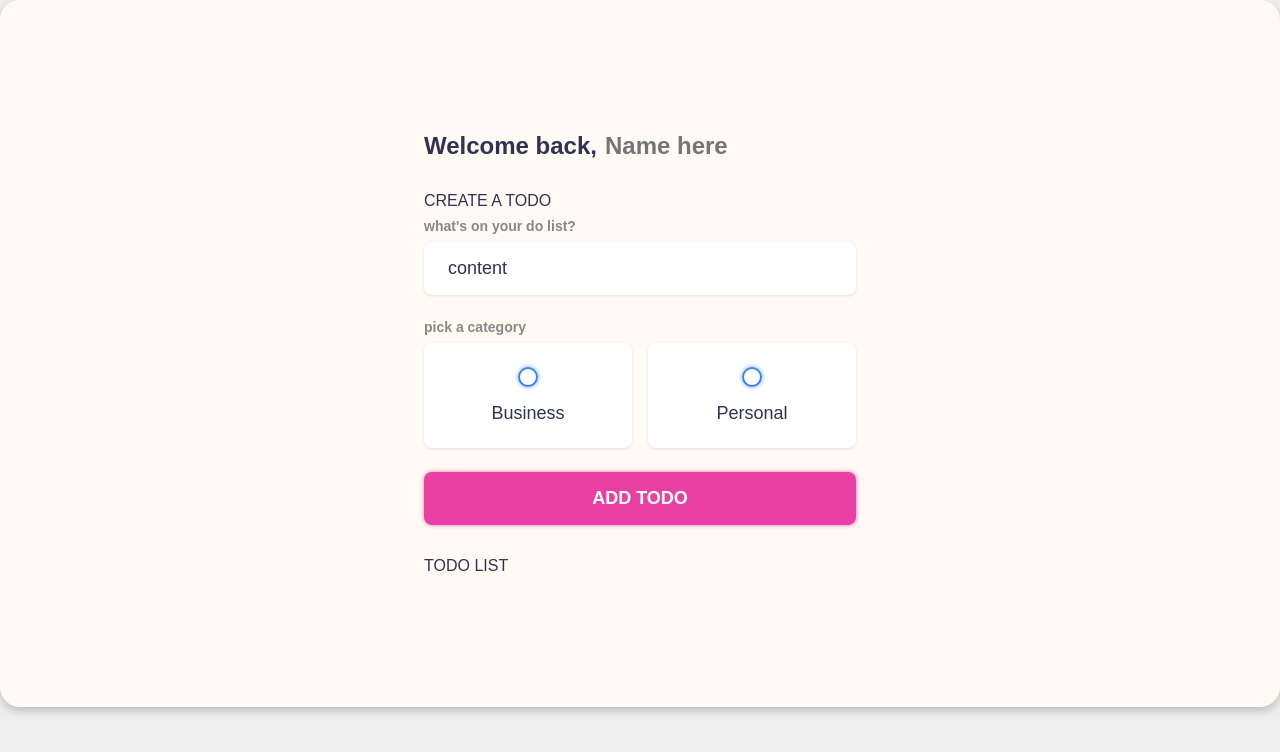
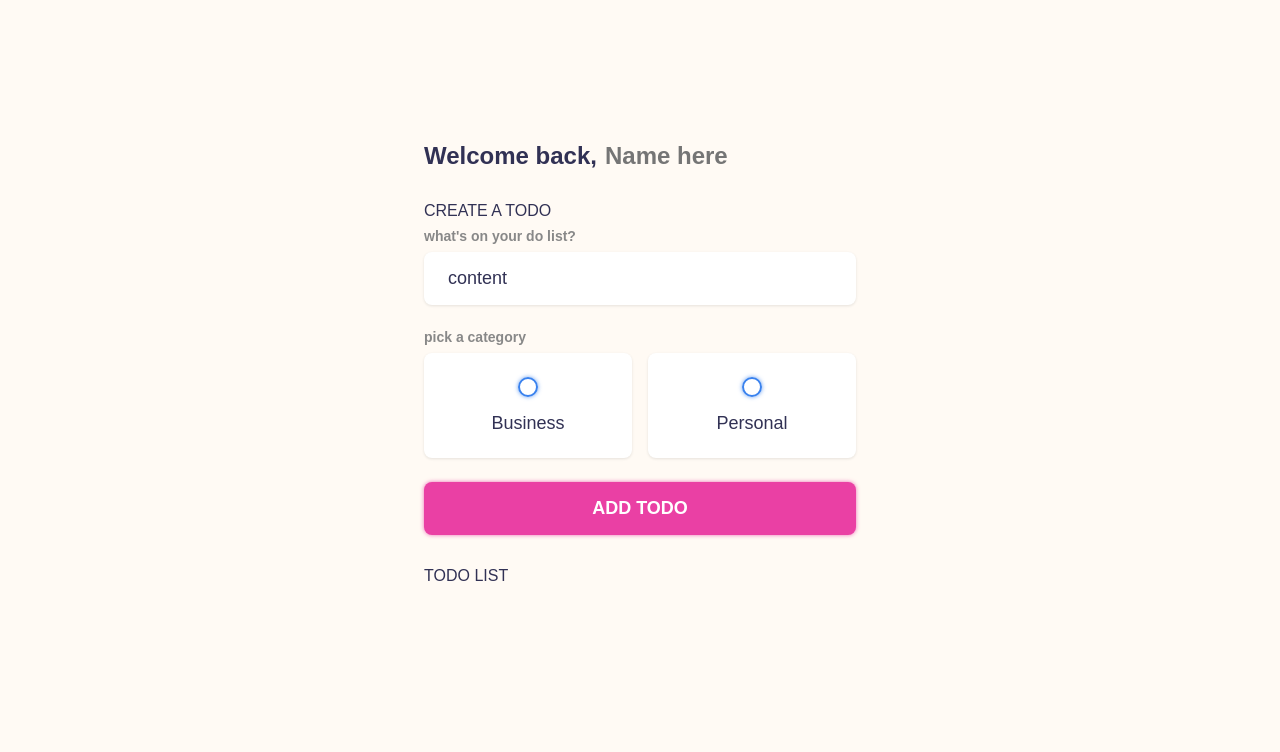
Before and after one commit to SandraAdey/Todo-app, a plain HTML site: page index.html in a window 1280 px wide. Drawn offline with Linux system fonts and the light colour scheme.

Commit message:
css editing

```diff
--- a/main.css
+++ b/main.css
@@ -32,7 +32,7 @@ input:not([type="radio"]):not([type="checkbox"]), button {
 /* End of Resets */
 
 body {
-	background: var(--light);
+	background: rgb(255, 250, 244);
 	color: var(--dark);
 }
 
@@ -56,20 +56,14 @@ h4 {
 	font-weight: 700;
 	margin-bottom: 0.5rem;
 }
-.card {
-  /* Add shadows to create the "card" effect */
-  border-radius: 20px;
-  box-shadow: 0 4px 8px 0 rgba(0,0,0,0.2);
-  padding: 10px 10px;
-  background-color: rgb(255, 250, 244);
-}
+
 
 .container {
     padding: 2px 20px;
 }
 .container {
     max-width: 600px;
-    margin: 0 auto;
+    margin: 20px auto;
     padding: 90px 60px ;
 }
 
```
